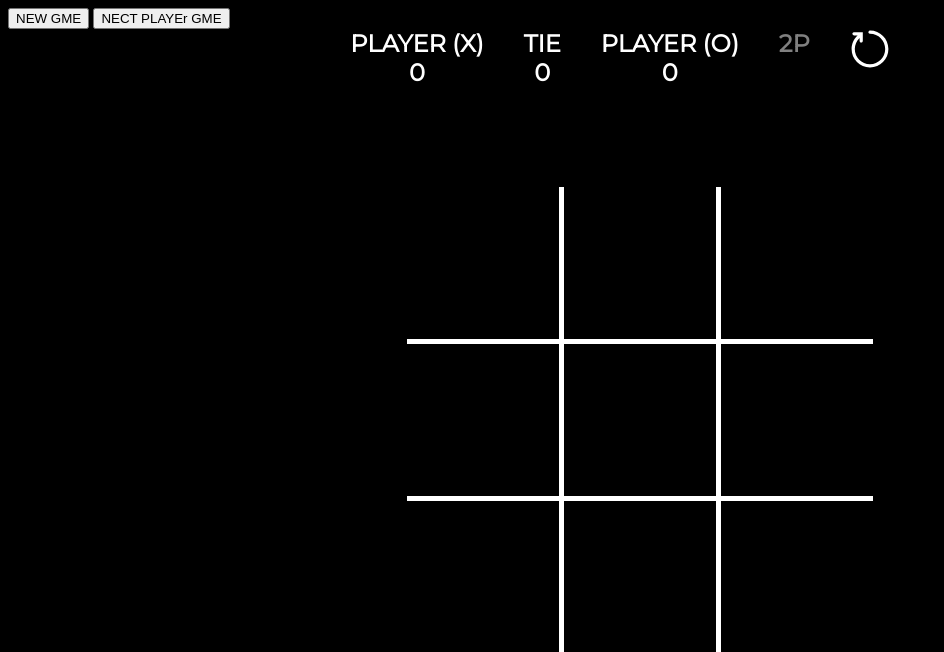
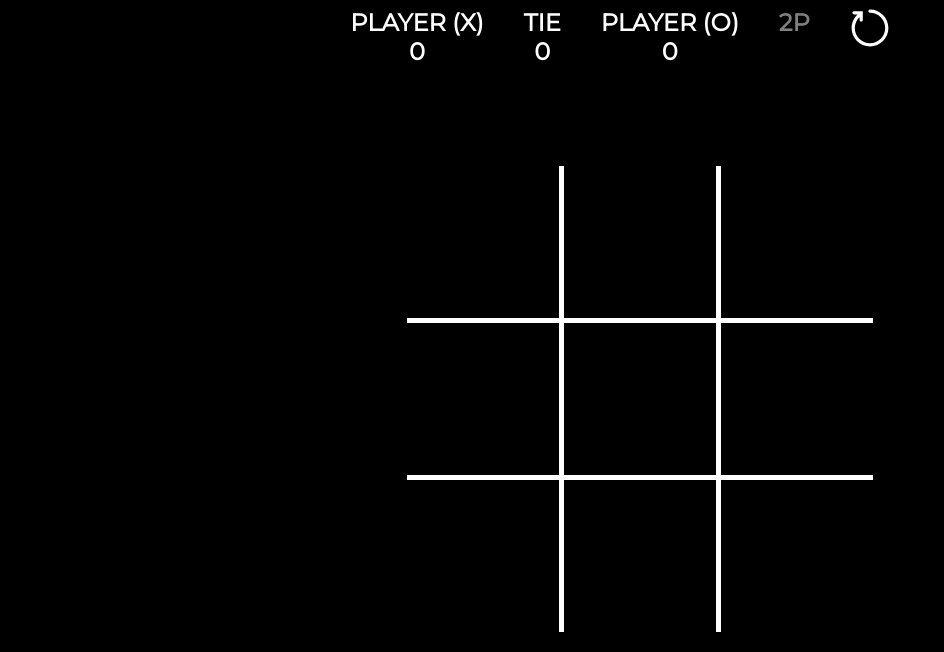
Before and after one commit to Mkona055/tictactoe, a PHP site: page / in a window 1280 px wide. Shown: the top 652 px of the page, without its empty margins (0-944 px from the left). Run offline with PHP 8.4, Linux system fonts and the light colour scheme.

Commit message:
removing buttons for testing

```diff
--- a/public/index.php
+++ b/public/index.php
@@ -16,8 +16,6 @@
   </head>
 
   <body>
-    <button id="newGame">NEW GME</button>
-    <button id="nextPlayer">NECT PLAYEr GME</button>
 
     <header class="scores">
       <div>
```
